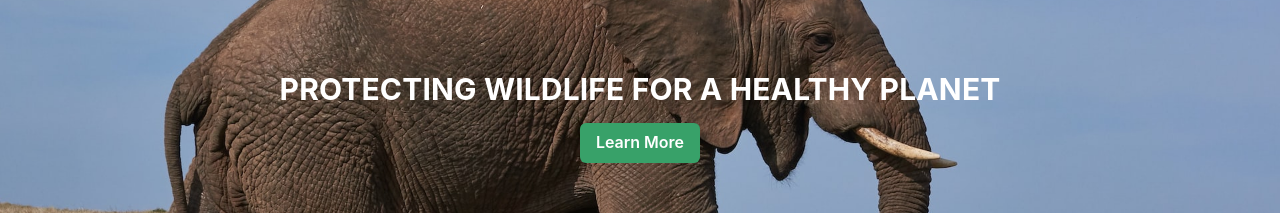
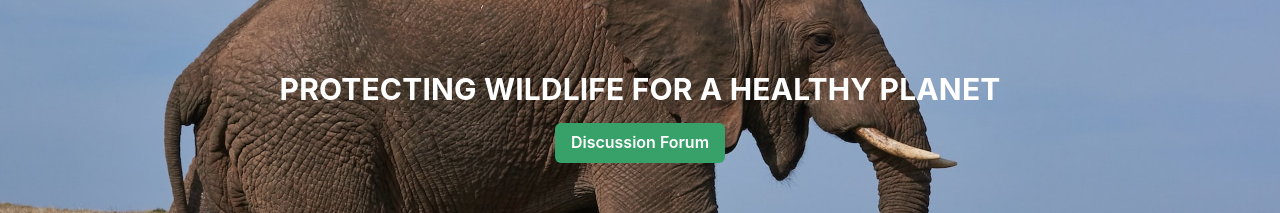
Before and after one commit to mvschiranjeevi/careForAnimals, a React (Create React App) app in the folder signupfront/: page / in a window 1280 px wide. Shown: the part 1040-1253 px from the top of the page. Built offline with nearby package versions, Linux system fonts and the light colour scheme; no server answers.

Commit message:
Home to discussion redirn

```diff
--- a/signupfront/src/pages/home.jsx
+++ b/signupfront/src/pages/home.jsx
@@ -104,7 +104,7 @@ const HomePage = () => {
             <Heading fontSize="3xl" color="white">
               PROTECTING WILDLIFE FOR A HEALTHY PLANET
             </Heading>
-            <Button>Learn More</Button>
+            <Button onClick = {() => navigate('/dashboard')}>Discussion Forum</Button>
           </Stack>
           <Stack justify="center" alignItems="center" spacing="4" pt="4rem">
             <Text w="30rem">
```
